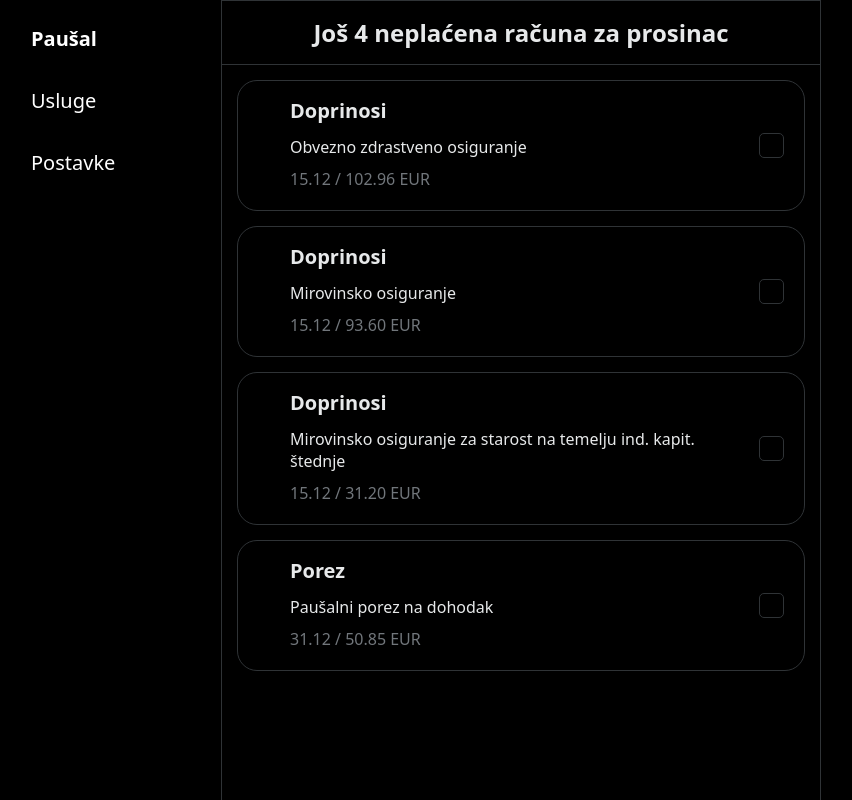
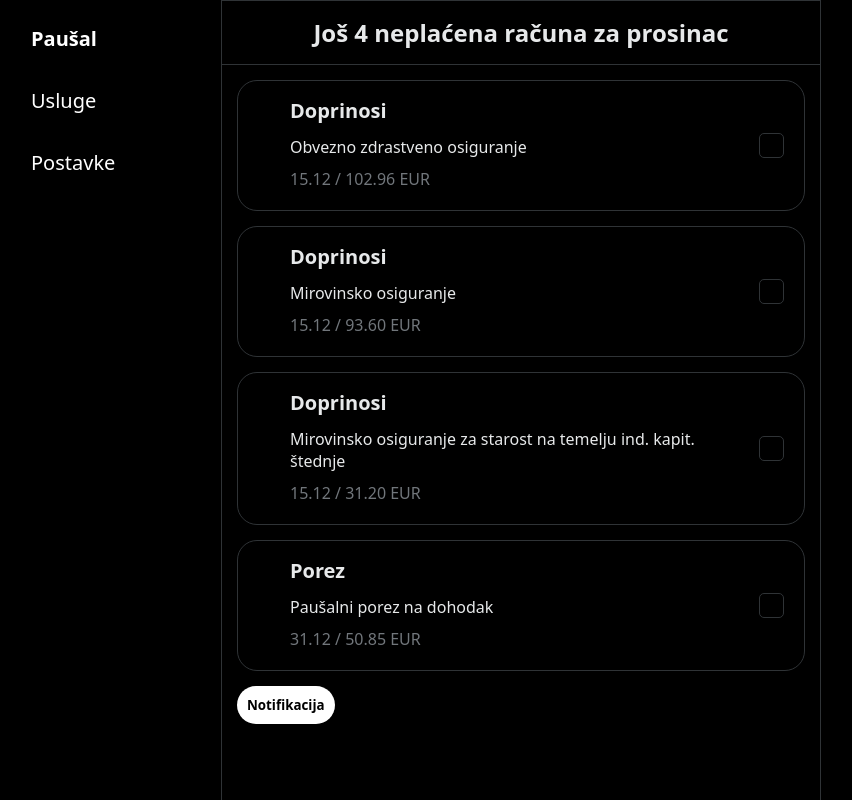
Before and after one commit to mariomeow/pausal, a SvelteKit app: page / in a window 1280 px wide. Shown: the whole page, without its empty margins (119-971 px from the left). Built offline with nearby package versions, Linux system fonts and the light colour scheme; some icons are missing.

Commit message:
Notifikacija

```diff
--- a/src/routes/+page.svelte
+++ b/src/routes/+page.svelte
@@ -40,3 +40,15 @@
 		}}>{prikaziPovijest ? "Sakrij povijest" : "Prikaži povijest"}</button
 	>
 {/if}
+<button
+	onclick={async () => {
+		await Notification.requestPermission()
+
+		if (Notification.permission == "granted") {
+			new Notification("Example notification", {
+				body: "This is more text",
+				silent: false
+			})
+		}
+	}}>Notifikacija</button
+>
```
